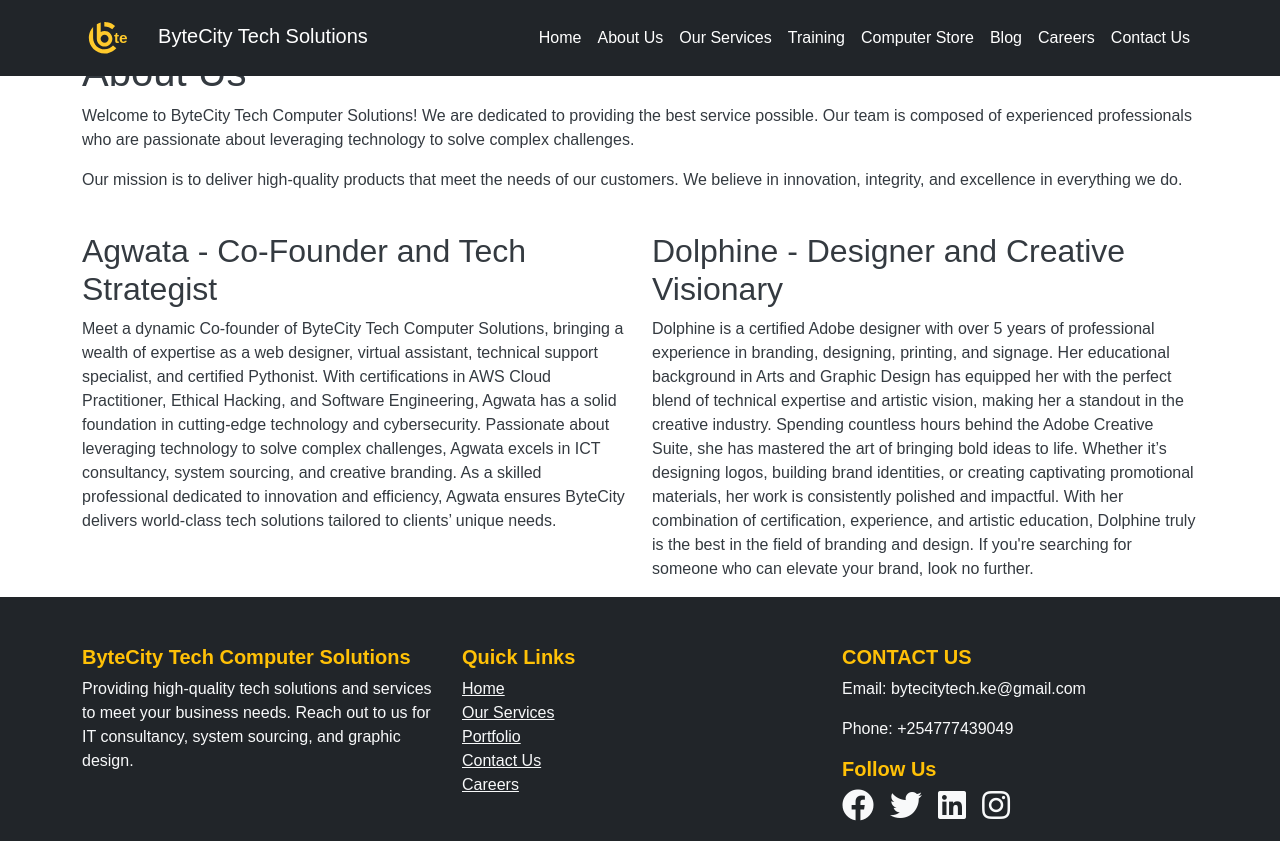
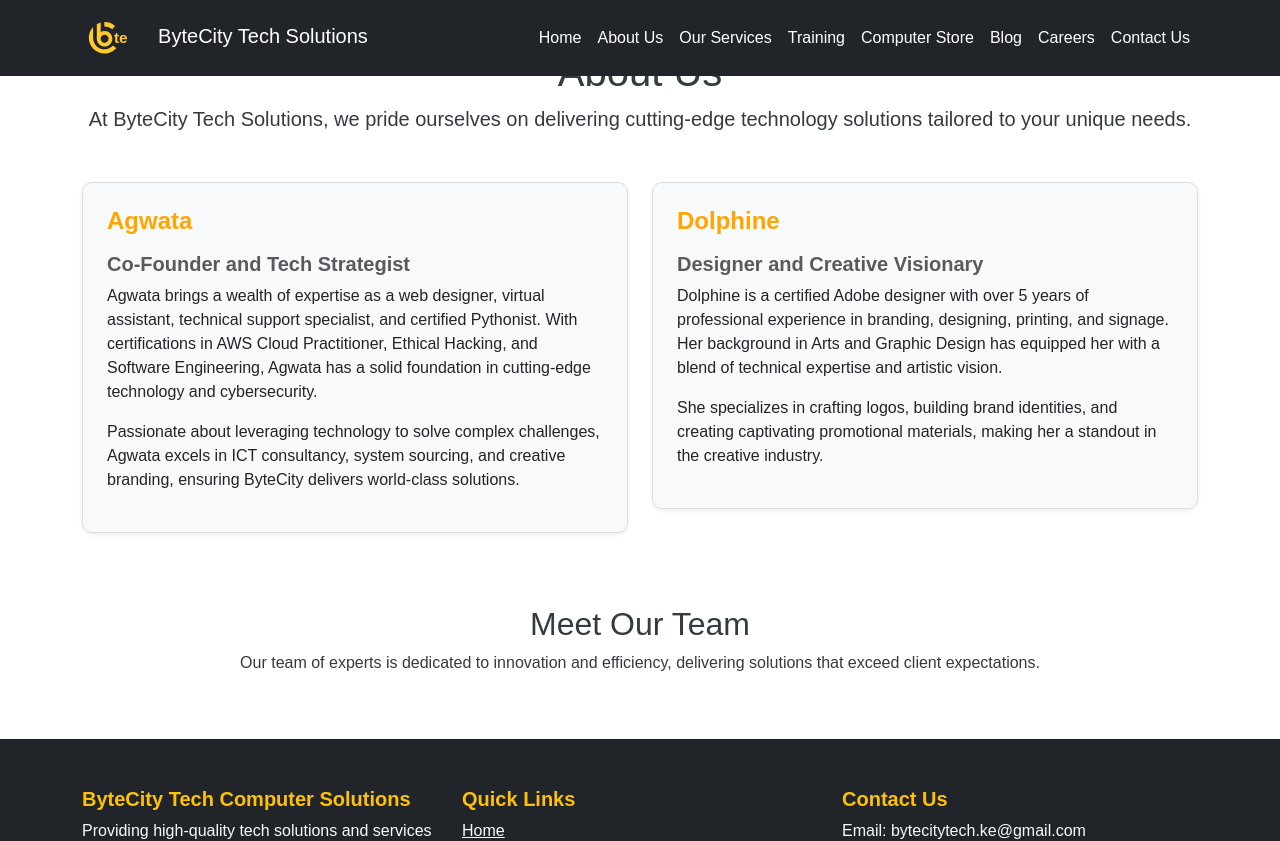
Before and after one commit to un-rated-sniper/bytecity, a React (Vite) app: page /about-us in a window 1280 px wide. Shown: the top 841 px of the page. Built offline with nearby package versions, Linux system fonts and the light colour scheme; a small style sheet from the web is missing.

Commit message:
minor changes on about us page for and abuout us page

```diff
--- a/src/components/Footer.tsx
+++ b/src/components/Footer.tsx
@@ -27,11 +27,10 @@ const Footer = () => {
 
           {/* Contact and Social Media */}
           <Col md={4} sm={6} className="mb-4">
-            <h5 className="text-warning">CONTACT US</h5>
+            <h5 className="text-warning">Contact Us</h5>
             <p className="text-light">Email: bytecitytech.ke@gmail.com</p>
-            <p className="text-light">Phone: +254777439049</p>
+            <p className="text-light">Phone: +254 777 439 049</p>
 
-            <h5 className="text-warning mt-3">Follow Us</h5>
             <div>
               <a href="#" className="text-light me-3"><i className="fab fa-facebook fa-2x"></i></a>
               <a href="#" className="text-light me-3"><i className="fab fa-twitter fa-2x"></i></a>
--- a/src/components/Testimonials.tsx
+++ b/src/components/LetsTeachYou.tsx
@@ -1,7 +1,7 @@
 import React from 'react';
 import { Container, Col, Card, Row } from 'react-bootstrap';
 
-const Testimonials: React.FC = () => {
+const LetsTeachYou: React.FC = () => {
   const services = [
     {
       title: 'Web Development',
@@ -53,4 +53,4 @@ const Testimonials: React.FC = () => {
   );
 };
 
-export default Testimonials;
+export default LetsTeachYou;
--- a/src/components/Services.tsx
+++ b/src/components/Services.tsx
@@ -23,7 +23,7 @@ const Services: React.FC = () => {
   return (
     <section id="services" className="py-5 bg-light text-center">
       <Container>
-        <h2 className="text-warning mb-3">What We Do</h2>
+        <h2 className="text-warning mb-3">Our Services</h2>
         <hr style={{ width: '60px', margin: '0 auto', borderTop: '2px solid orange' }} />
 
         <Row className="mt-4 justify-content-center"> {/* Center the cards */}
--- a/src/components/AboutUs.tsx
+++ b/src/components/WhyUs.tsx
@@ -2,7 +2,7 @@ import React from 'react';
 import { Container, Row, Col } from 'react-bootstrap';
 
 // Using Bootstrap Icons for better integration
-const AboutUs: React.FC = () => {
+const WhyUs: React.FC = () => {
   const services = [
     {
       title: 'Fast Turnaround',
@@ -43,4 +43,4 @@ const AboutUs: React.FC = () => {
   );
 };
 
-export default AboutUs;
+export default WhyUs;
--- a/src/pages/AboutUs.tsx
+++ b/src/pages/AboutUs.tsx
@@ -1,42 +1,55 @@
-import React from 'react';
+import React from "react";
 
 const AboutUs: React.FC = () => {
   return (
-    <div className="container mt-5">
+    <div className="container py-5">
+      <div className="text-center mb-5">
+        <h1 className="text-orange">About Us</h1>
+        <p className="lead">
+          At ByteCity Tech Solutions, we pride ourselves on delivering cutting-edge technology solutions tailored to your unique needs.
+        </p>
+      </div>
+
       <div className="row">
-        <div className="col-md-12">
-          <h1>About Us</h1>
+        {/* Agwata's Profile */}
+        <div className="col-lg-6 mb-4">
+          <div className="card shadow-sm">
+            <div className="card-body">
+              <h3 className="card-title">Agwata</h3>
+              <h5 className="text-muted">Co-Founder and Tech Strategist</h5>
               <p>
-            Welcome to ByteCity Tech Computer Solutions! We are dedicated to providing the best service possible.
-            Our team is composed of experienced professionals who are passionate about leveraging technology to solve complex challenges.
+                Agwata brings a wealth of expertise as a web designer, virtual assistant, technical support specialist, and certified Pythonist.
+                With certifications in AWS Cloud Practitioner, Ethical Hacking, and Software Engineering, Agwata has a solid foundation in cutting-edge technology and cybersecurity.
               </p>
               <p>
-            Our mission is to deliver high-quality products that meet the needs of our customers.
-            We believe in innovation, integrity, and excellence in everything we do.
+                Passionate about leveraging technology to solve complex challenges, Agwata excels in ICT consultancy, system sourcing, and creative branding, ensuring ByteCity delivers world-class solutions.
               </p>
             </div>
           </div>
-      <div className="row mt-4">
-        <div className="col-md-6">
-          <h2>Agwata - Co-Founder and Tech Strategist</h2>
+        </div>
+
+        {/* Dolphine's Profile */}
+        <div className="col-lg-6 mb-4">
+          <div className="card shadow-sm">
+            <div className="card-body">
+              <h3 className="card-title">Dolphine</h3>
+              <h5 className="text-muted">Designer and Creative Visionary</h5>
               <p>
-            Meet a dynamic Co-founder of ByteCity Tech Computer Solutions, bringing a wealth of expertise as a web designer, virtual assistant, technical support specialist, and certified Pythonist.
-            With certifications in AWS Cloud Practitioner, Ethical Hacking, and Software Engineering, Agwata has a solid foundation in cutting-edge technology and cybersecurity.
-            Passionate about leveraging technology to solve complex challenges, Agwata excels in ICT consultancy, system sourcing, and creative branding.
-            As a skilled professional dedicated to innovation and efficiency, Agwata ensures ByteCity delivers world-class tech solutions tailored to clients’ unique needs.
+                Dolphine is a certified Adobe designer with over 5 years of professional experience in branding, designing, printing, and signage. Her background in Arts and Graphic Design has equipped her with a blend of technical expertise and artistic vision.
+              </p>
+              <p>
+                She specializes in crafting logos, building brand identities, and creating captivating promotional materials, making her a standout in the creative industry.
               </p>
             </div>
-        <div className="col-md-6">
-          <h2>Dolphine - Designer and Creative Visionary</h2>
+          </div>
+        </div>
+      </div>
+
+      <div className="text-center mt-5">
+        <h2 className="text-orange">Meet Our Team</h2>
         <p>
-            Dolphine is a certified Adobe designer with over 5 years of professional experience in branding, designing, printing, and signage.
-            Her educational background in Arts and Graphic Design has equipped her with the perfect blend of technical expertise and artistic vision, making her a standout in the creative industry.
-            Spending countless hours behind the Adobe Creative Suite, she has mastered the art of bringing bold ideas to life.
-            Whether it’s designing logos, building brand identities, or creating captivating promotional materials, her work is consistently polished and impactful.
-            With her combination of certification, experience, and artistic education, Dolphine truly is the best in the field of branding and design.
-            If you're searching for someone who can elevate your brand, look no further.
+          Our team of experts is dedicated to innovation and efficiency, delivering solutions that exceed client expectations.
         </p>
-        </div>
       </div>
     </div>
   );
--- a/src/pages/ContactUs.tsx
+++ b/src/pages/ContactUs.tsx
@@ -1,4 +1,5 @@
 import React, { useState } from "react";
+import Hero from "../components/Hero";
 
 const ContactUs: React.FC = () => {
   const [formData, setFormData] = useState({
@@ -7,7 +8,9 @@ const ContactUs: React.FC = () => {
     message: "",
   });
 
-  const handleChange = (e: React.ChangeEvent<HTMLInputElement | HTMLTextAreaElement>) => {
+  const handleChange = (
+    e: React.ChangeEvent<HTMLInputElement | HTMLTextAreaElement>
+  ) => {
     const { id, value } = e.target;
     setFormData({
       ...formData,
@@ -22,11 +25,17 @@ const ContactUs: React.FC = () => {
   };
 
   return (
+    <div>
+      <Hero
+        onHireUsClick={() => {
+          /* handle hire us click */
+        }}
+      />
       <div className="container py-5">
         <div className="row">
           {/* Contact Form Section */}
           <div className="col-lg-6 mb-4">
-          <h2 className="text-orange">Contact Us</h2>
+          <h5 className="text-warning">Contct Us </h5>
             <form onSubmit={handleSubmit}>
               <div className="mb-3">
                 <label htmlFor="name" className="form-label">
@@ -78,15 +87,16 @@ const ContactUs: React.FC = () => {
 
           {/* Contact Details Section */}
           <div className="col-lg-6 mb-4">
-          <h2 className="text-orange">Get in Touch</h2>
+          <h5 className="text-warning">Get In Touch</h5>
+
             <p>
               <strong>Address:</strong> 123 ByteCity Tech Lane, City, Country
             </p>
             <p>
-            <strong>Phone:</strong> +123 456 789
+              <strong>Phone:</strong> +254 777 439 049
             </p>
             <p>
-            <strong>Email:</strong> contact@bytecitytech.com
+              <strong>Email:</strong> info@bytecitytech.com
             </p>
 
             {/* Optional: Social Media Links */}
@@ -94,9 +104,16 @@ const ContactUs: React.FC = () => {
               <a href="#" className="text-dark me-3">
                 <i className="bi bi-facebook"></i> Facebook
               </a>
-            <a href="#" className="text-dark">
+              <a href="#" className="text-dark me-3">
                 <i className="bi bi-twitter"></i> Twitter
               </a>
+              <a href="#" className="text-dark me-3">
+                <i className="bi bi-linkedin"></i> LinkedIn
+              </a>
+              <a href="#" className="text-dark">
+                <i className="bi bi-whatsapp"></i> WhatsApp
+              </a>
+            </div>
           </div>
         </div>
       </div>
--- a/src/pages/Home.tsx
+++ b/src/pages/Home.tsx
@@ -3,8 +3,8 @@ import Hero from "../components/Hero";
 import Discover from "../components/Discover";
 import Services from "../components/Services";
 import Message from "../components/Message";
-import AboutUs from "../components/AboutUs";
-import Testimonials from "../components/Testimonials";
+import WhyUs from "../components/WhyUs";
+import LetsTeachYou from "../components/LetsTeachYou";
 import HireUsModal from "../components/HireUsModal";
 import WhyChooseUs from "../components/WhyChooseUs";
 
@@ -16,14 +16,12 @@ const Home: React.FC = () => {
 
     return (
         <div >
-            <h1>Welcome to ByteCity Tech Solutions</h1>
-            <p>Your one-stop tech solutions provider.</p>
             <Hero onHireUsClick={handleShowModal} />
             <Discover />
             <Services />
             <Message />
-            <AboutUs />
-            <Testimonials />
+            <WhyUs />
+            <LetsTeachYou />
             <HireUsModal show={showHireUsModal} handleClose={handleCloseModal} />
             <WhyChooseUs />
         </div>
```
Also changed, not shown: src/components/CurrentOffers.tsx (deleted, +0 -17 lines), src/components/TopBar.tsx (deleted, +0 -19 lines). Lines whose indentation alone changed are shown as unchanged.
